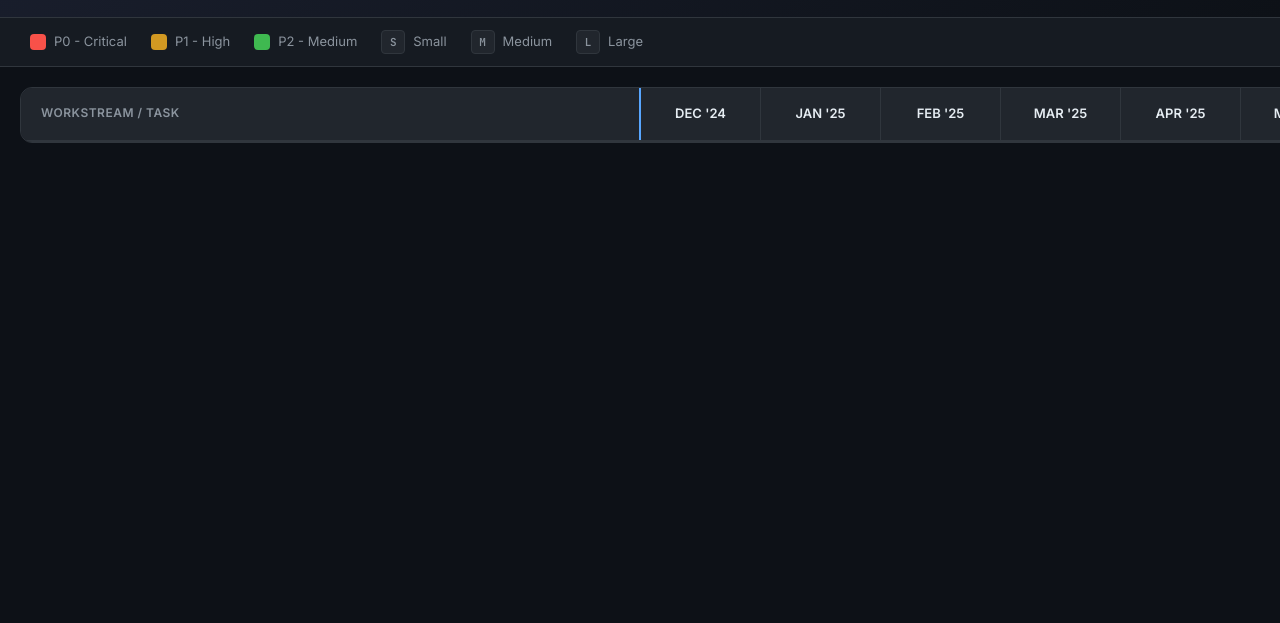
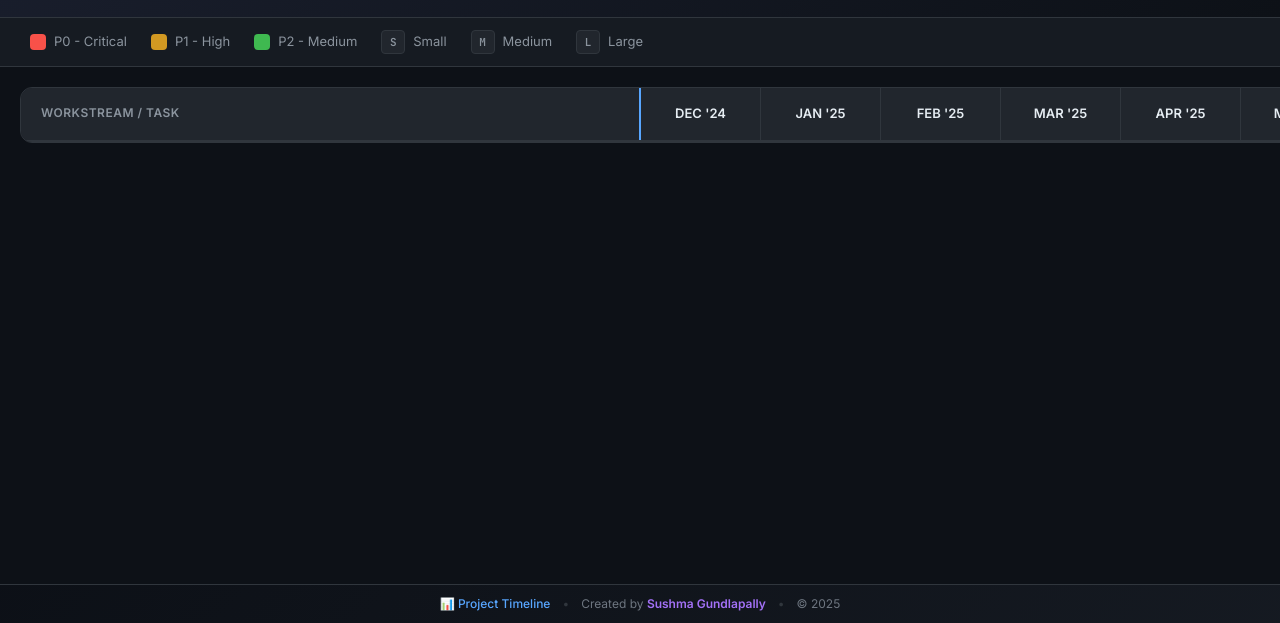
Before and after one commit to sushmagundlapally-ai/project-timeline, a plain HTML site: page index.html in a window 1280 px wide. Shown: the part 177-800 px from the top of the page. Drawn offline with Linux system fonts and the light colour scheme.

Commit message:
Add watermark and author attribution - Created by Sushma Gundlapally

```diff
--- a/index.html
+++ b/index.html
@@ -3,7 +3,12 @@
 <head>
     <meta charset="UTF-8">
     <meta name="viewport" content="width=device-width, initial-scale=1.0">
-    <title>Project Timeline - Workstream Tracker</title>
+    <meta name="author" content="Sushma Gundlapally">
+    <meta name="description" content="Project Timeline - A visual Gantt chart tool for tracking workstreams, tasks, and deadlines with AI-powered health scoring">
+    <meta name="keywords" content="project management, gantt chart, timeline, workstream tracker, task management">
+    <meta name="creator" content="Sushma Gundlapally">
+    <meta name="copyright" content="© 2025 Sushma Gundlapally. All rights reserved.">
+    <title>Project Timeline - Workstream Tracker | By Sushma Gundlapally</title>
     <link rel="stylesheet" href="styles.css">
     <link rel="preconnect" href="https://fonts.googleapis.com">
     <link rel="preconnect" href="https://fonts.gstatic.com" crossorigin>
@@ -372,6 +377,15 @@ Falcon Dev Ready, Mike, P0, L, 2025-02-01, 2025-04-30"></textarea>
     <!-- Toast -->
     <div class="toast" id="toast"></div>
 
+    <!-- Watermark Footer -->
+    <footer class="watermark-footer">
+        <span>📊 Project Timeline</span>
+        <span class="divider">•</span>
+        <span>Created by <strong>Sushma Gundlapally</strong></span>
+        <span class="divider">•</span>
+        <span>© 2025</span>
+    </footer>
+
     <script src="script.js"></script>
 </body>
 </html>
--- a/styles.css
+++ b/styles.css
@@ -1,3 +1,10 @@
+/**
+ * Project Timeline - Workstream & Task Tracker
+ *
+ * Created by: Sushma Gundlapally
+ * Copyright © 2025 Sushma Gundlapally. All rights reserved.
+ */
+
 * {
     margin: 0;
     padding: 0;
@@ -2381,3 +2388,36 @@ body {
     font-size: 13px;
     padding: 16px;
 }
+
+/* Watermark Footer */
+.watermark-footer {
+    position: fixed;
+    bottom: 0;
+    left: 0;
+    right: 0;
+    background: linear-gradient(135deg, rgba(13, 17, 23, 0.95), rgba(22, 27, 34, 0.95));
+    backdrop-filter: blur(10px);
+    border-top: 1px solid var(--border-color);
+    padding: 10px 24px;
+    display: flex;
+    align-items: center;
+    justify-content: center;
+    gap: 12px;
+    font-size: 12px;
+    color: var(--text-muted);
+    z-index: 500;
+}
+
+.watermark-footer strong {
+    color: var(--accent-purple);
+    font-weight: 600;
+}
+
+.watermark-footer .divider {
+    color: var(--border-color);
+}
+
+.watermark-footer span:first-child {
+    color: var(--accent-blue);
+    font-weight: 500;
+}
```
Also changed, not shown: script.js (+15 -0 lines).
